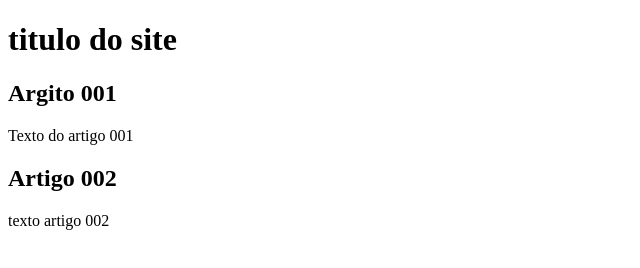
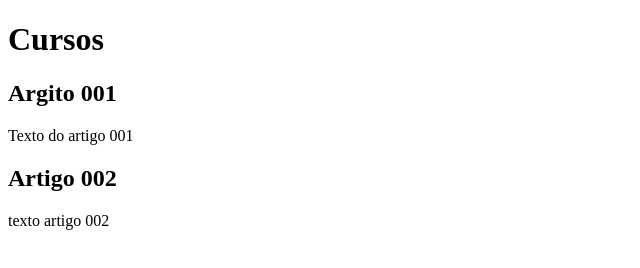
Before and after one commit to Alarcon01404/Projeto_site, a plain HTML site: page index.html in a window 1280 px wide. Shown: the whole page, without its empty margins (0-640 px from the left). Drawn offline with Linux system fonts and the light colour scheme.

Commit message:
comecando a mexer

```diff
--- a/index.html
+++ b/index.html
@@ -9,7 +9,7 @@
 <body>
     <main>
         <header>
-            <h1>titulo do site
+            <h1>Cursos
             </h1>
         </header>
         <article>
```
